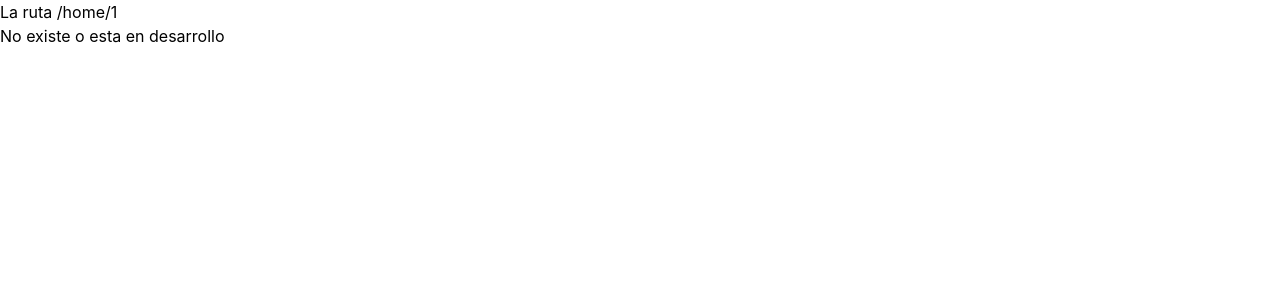
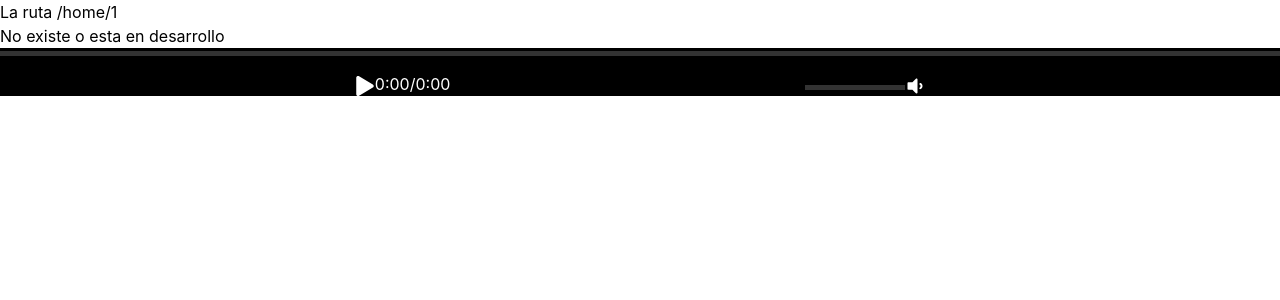
Before and after one commit to PF-Musicfy/app-Musicfy, a React (Create React App) app in the folder client/: page /home/1 in a window 1280 px wide. Shown: the top 300 px of the page. Built offline with nearby package versions, Linux system fonts and the light colour scheme.

Commit message:
add volume control - player

```diff
--- a/client/src/components/Page404/index.js
+++ b/client/src/components/Page404/index.js
@@ -1,4 +1,5 @@
 import { useLocation } from 'react-router-dom';
+import Player from '../Player';
 
 export default function Page404(){
   const location = useLocation();
@@ -7,6 +8,7 @@ export default function Page404(){
     <div>
       <p>La ruta {location.pathname}</p>
       <p>No existe o esta en desarrollo</p>
+      <Player />
     </div>
   );
 }
--- a/client/src/components/Player/index.jsx
+++ b/client/src/components/Player/index.jsx
@@ -1,6 +1,6 @@
 import './player.css';
 import { useRef, useState, useEffect } from 'react';
-import { FaPlay, FaPause } from "react-icons/fa"
+import { FaPlay, FaPause, FaVolumeDown } from "react-icons/fa"
 import toMinutes from '../../utils/toMinutes.js';
 import { IconContext } from "react-icons";
 
@@ -31,6 +31,7 @@ export default function Player(){
 
   const audioElem = useRef();
   const progressBar = useRef();
+  const volumeBar = useRef();
 
   const { isPlaying, changeState } = usePlayerRef(audioElem);
 
@@ -45,6 +46,8 @@ export default function Player(){
 
     progressBar.current.value = ct;
     progressBar.current.max = duration;
+
+    volumeBar.current.value = audioElem.current.volume * 10;
   }
 
   return (
@@ -63,7 +66,8 @@ export default function Player(){
           audioElem.current.currentTime = progressBar.current.value;
         }}
       />
-      <IconContext.Provider value={{className: 'react-icons'}}>
+      <IconContext.Provider value={{className: 'player-icons'}}>
+      <div className="player-controls">
         <div className="player-tools">
           <button
             className="player-button"
@@ -72,8 +76,22 @@ export default function Player(){
             {isPlaying ? <FaPause /> : <FaPlay />}
           </button>
           <span>
-          {dataSong.current}/{dataSong.length}
+            {dataSong.current || '0:00'}/{dataSong.length || '0:00'}
           </span>
+        </div>
+        <div>
+          <input
+            className='player-volume'
+            type='range'
+            defaultValue="0"
+            max='10'
+            ref={volumeBar}
+            onChange={() => {
+              audioElem.current.volume = volumeBar.current.value/10;
+            }}
+          />
+          <FaVolumeDown />
+        </div>
       </div>
       </IconContext.Provider>
     </div>
--- a/client/src/components/Player/player.css
+++ b/client/src/components/Player/player.css
@@ -38,3 +38,20 @@
   background: #ccc;
   box-shadow: -2000px 0 0 2000px #0f0;
 }
+
+.player-controls {
+  display: flex;
+  justify-content: space-evenly;
+  align-items: center;
+}
+
+.player-volume {
+  width: 100px !important;
+  position: static !important;
+}
+
+.player-icons {
+  display: inline;
+  width: 20px;
+  height: 20px;
+}
```
Lines whose indentation alone changed are shown as unchanged.
